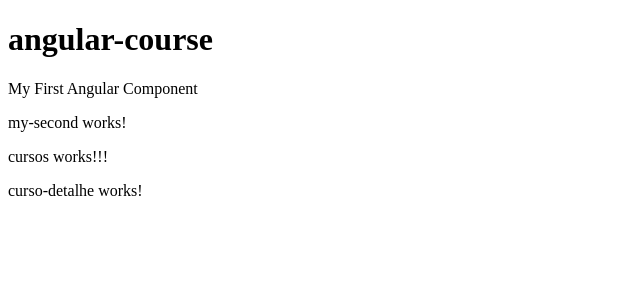
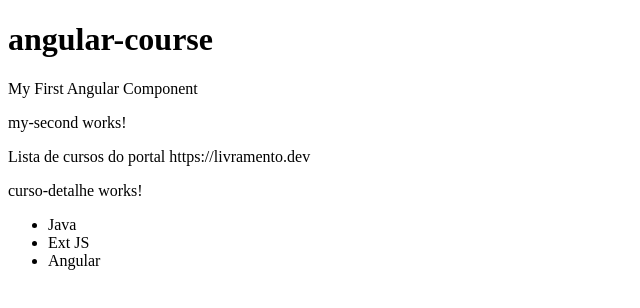
Before and after one commit to livramatheus/angular-course, an Angular app: page / in a window 1280 px wide. Shown: the top 308 px of the page, without its empty margins (0-640 px from the left). Built offline with nearby package versions, Linux system fonts and the light colour scheme.

Commit message:
develop template

```diff
--- a/src/app/cursos/cursos.component.html
+++ b/src/app/cursos/cursos.component.html
@@ -1,2 +1,8 @@
-<p>cursos works!!!</p>
+<p>Lista de cursos do portal {{ portalName }}</p>
 <app-curso-detalhe></app-curso-detalhe>
+
+<ul>
+    <li *ngFor="let course of courses">
+        {{course}}
+    </li>
+</ul>
--- a/src/app/cursos/cursos.component.ts
+++ b/src/app/cursos/cursos.component.ts
@@ -7,4 +7,11 @@
 })
 export class CursosComponent {
 
+  portalName: string;
+  courses: string[] = ["Java", "Ext JS", "Angular"];
+
+  constructor() {
+    this.portalName = "https://livramento.dev"
+  }
+
 }
```
Also changed, not shown: 1 other file (tests, documents, lock files or other folders).
